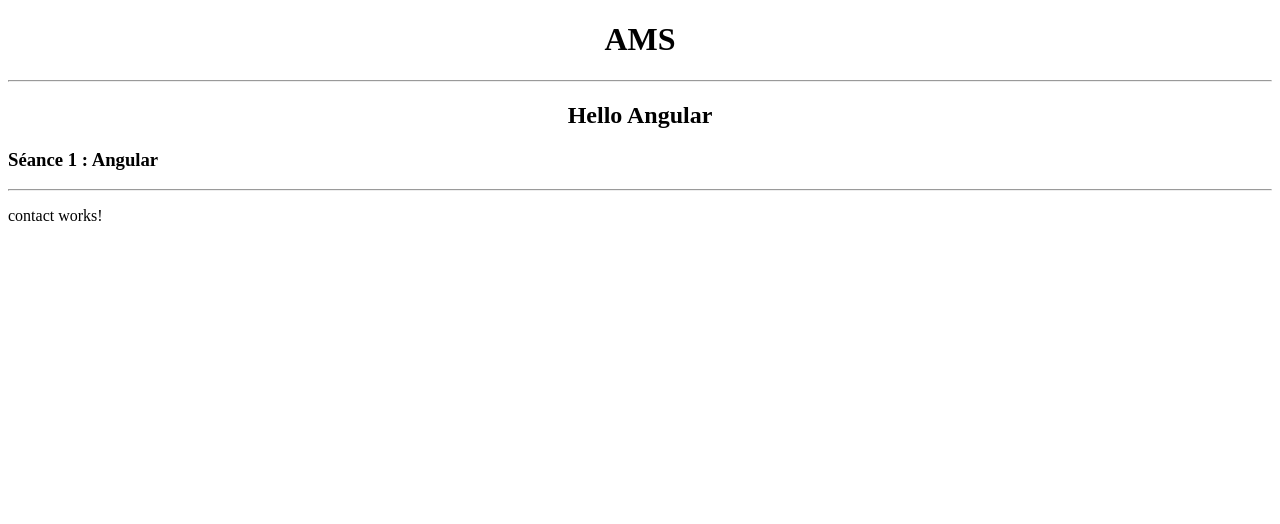
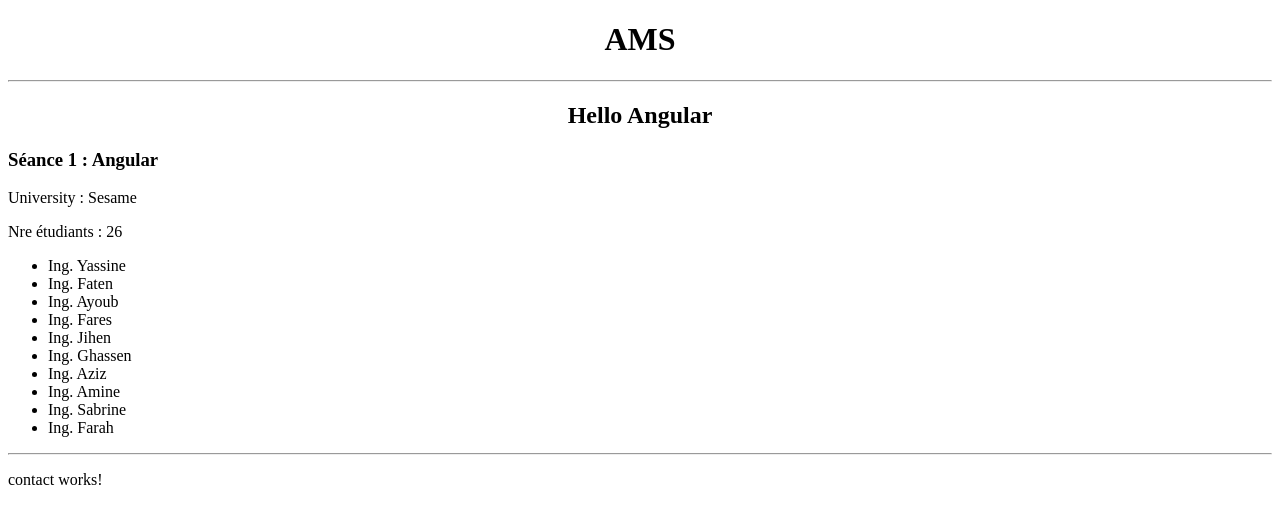
Before and after one commit to cs-yassine/ams_frontend, an Angular app: page / in a window 1280 px wide. Shown: the top 524 px of the page. Built offline with nearby package versions, Linux system fonts and the light colour scheme.

Commit message:
les pipes

```diff
--- a/src/app/app-module.ts
+++ b/src/app/app-module.ts
@@ -5,12 +5,14 @@
 import { App } from './app';
 import { Home } from './home/home';
 import { Contact } from './contact/contact';
+import { BeginWithUpperPipe } from './pipes/begin-with-upper-pipe';
 
 @NgModule({
   declarations: [
     App,
     Home,
-    Contact
+    Contact,
+    BeginWithUpperPipe
   ],
   imports: [
     BrowserModule,
--- a/src/app/home/home.html
+++ b/src/app/home/home.html
@@ -1,2 +1,7 @@
 <h2 align="center">Hello Angular</h2>
 <h3>Séance 1 : Angular</h3>
+<p>University : {{university}}</p>
+<p>Nre étudiants : {{nbrEtudiants}}</p>
+<ul>
+    <li *ngFor="let name of names">{{name|beginWithUpper}}</li>
+</ul>
--- a/src/app/home/home.ts
+++ b/src/app/home/home.ts
@@ -8,6 +8,6 @@
 })
 export class Home {
  university:string="Sesame";
- students:string[]=["yassine","faten","ayoub","fares","jihen","ghassen","aziz","amine","sabrine","farah"]
+ names:string[]=["yassine","faten","ayoub","fares","jihen","ghassen","aziz","amine","sabrine","farah"]
  nbrEtudiants :number=26;
 }
--- /dev/null
+++ b/src/app/pipes/begin-with-upper-pipe.ts
@@ -0,0 +1,13 @@
+import { Pipe, PipeTransform } from '@angular/core';
+
+@Pipe({
+  name: 'beginWithUpper',
+  standalone: false
+})
+export class BeginWithUpperPipe implements PipeTransform {
+
+  transform(value: string): string {
+    return "Ing. "+value[0].toUpperCase()+value.substring(1);
+  }
+
+}
```
Also changed, not shown: 1 other file (tests, documents, lock files or other folders).
